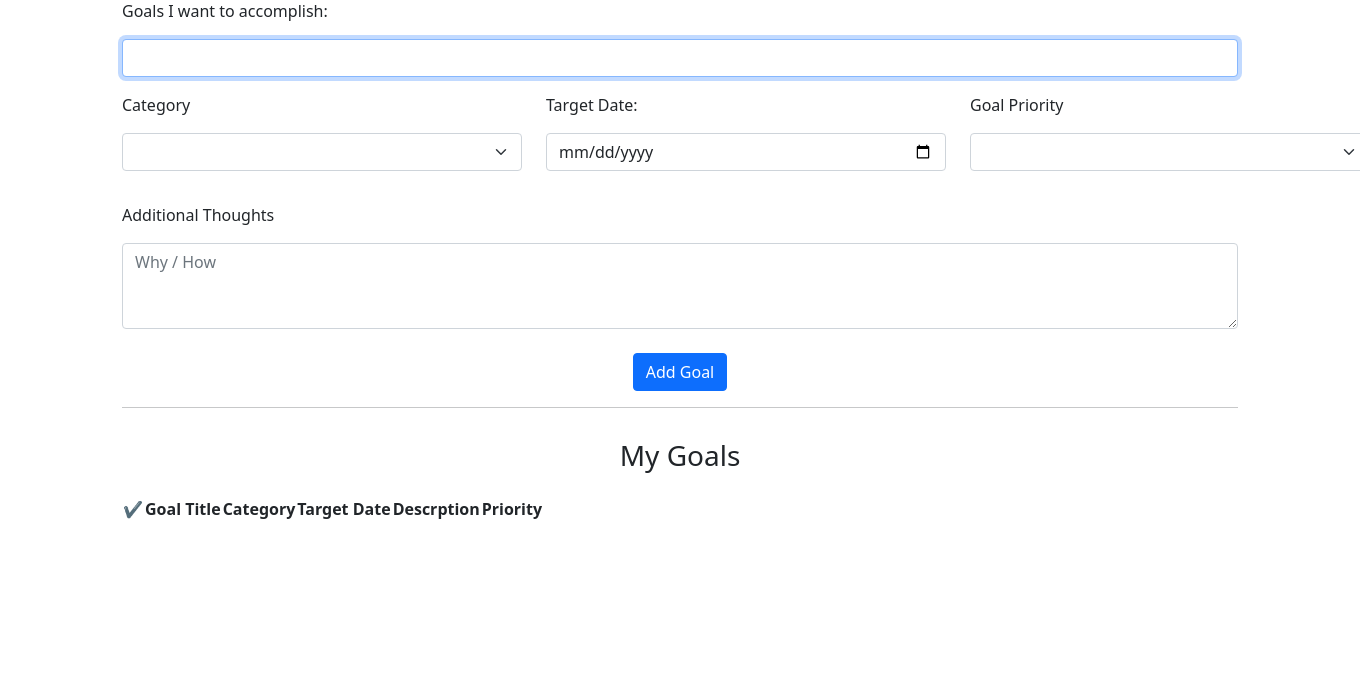
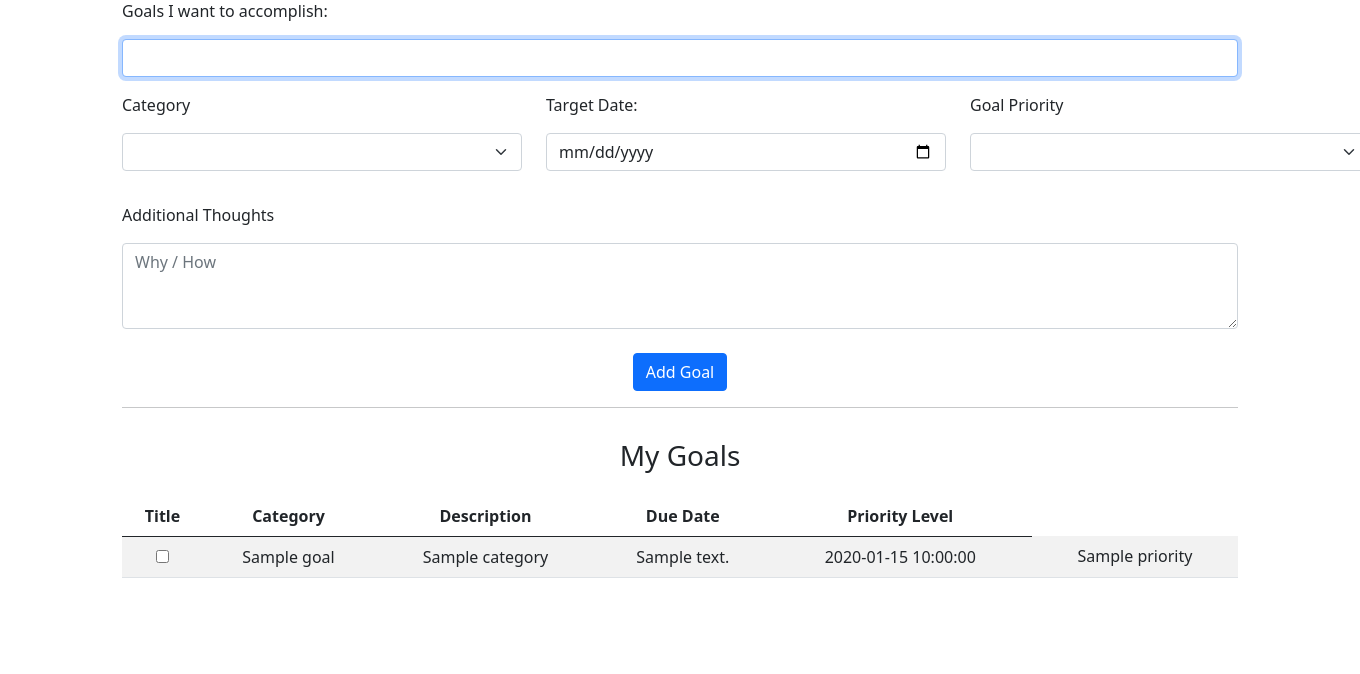
Before and after one commit to jliu0327/mental_health_tracker, a Flask app: template templates/goal.html in a window 1360 px wide; the page is wider, and only the part inside the window is pictured. Shown: the part 145-819 px from the top of that part. Before the commit the page ends 664 px from the top of that part, so only its background shows below. Run offline with Flask 3, Linux system fonts and the light colour scheme; the template is opened without the code that fills it: most values are stand-ins (such as "Sample title", 1, 10 or a date in 2020); lists and menus that the app fills with data are empty.

Commit message:
new html file

```diff
--- a/app.py
+++ b/app.py
@@ -141,6 +141,8 @@
                     (session["user_id"], entry_date, content))
         # Commit changes
         conn.commit()
+        conn.close()
+        return redirect("/entry")
 
     # Executes query and prepares the query, but does not return data
     cur.execute("SELECT date, content FROM entries WHERE user_id = ? ORDER BY date DESC", (session["user_id"],))
@@ -181,6 +183,7 @@
         conn.commit()
         # Close connection
         conn.close()
+        return redirect("/tracker")
     else:
         today = date.today()
         birthdate = date.today().replace(year=date.today().year - 10)
@@ -210,19 +213,40 @@
 
         # Insert data into table
         cur.execute("INSERT INTO goals (user_id, goal_title, category, description, due_date, priority) VALUES (?, ?, ?, ?, ?, ?)",
-                    session["user_id"], goals, category, description, due_date, priority)
+                    (session["user_id"], goals, category, description, due_date, priority))
         # Commit changes
         conn.commit()
+        conn.close()
+        return redirect("/goals")
 
-        # Show user's goals
-        cur.execute("SELECT * FROM goals WHERE user_id = ?", (session["user_id"],))
-        cur.fetchall()
-        # Close connection
-        conn.close()
+    # Show user's goals
+    cur.execute("SELECT * FROM goals WHERE user_id = ?", (session["user_id"],))
+    goals_data = cur.fetchall()
+    # Close connection
+    conn.close()
 
     today = date.today()
+    return render_template("goal.html", goals=goals_data, today=today, categories=CATEGORIES, priorities=PRIORITIES)
 
-    return render_template("goal.html", today=today)
+
+@app.route("/complete_goal", methods=["POST"])
+@login_required
+def complete_goal():
+    conn = db_connection()
+    cur = conn.cursor()
+
+    goal_id = request.form.get("goal_id")
+    # Always set to complete when checked
+    if request.form.get("completed"):
+        is_complete = 1
+    else:
+        is_complete = 0
+
+    cur.execute("UPDATE goals SET completed = ? WHERE id = ? AND user_id = ?", (is_complete, goal_id, session["user_id"]))
+    conn.commit()
+    conn.close()
+
+    return redirect("/goals")
 
 
 if __name__ == "__main__":
--- a/templates/goal.html
+++ b/templates/goal.html
@@ -15,6 +15,7 @@
         {% endif %}
     {% endwith %}
 
+    <!-- Form to create a goal -->
     <form action="/goals" method="post">
         <div class="am-1">Goals I want to accomplish:</div>
         <div class="mb-3">
@@ -51,23 +52,36 @@
         <div class="text-end text-center">
             <button class="btn btn-primary" type="submit">Add Goal</button>
         </div>
-
+    </form>
+    <!-- Visualization of goals table-->
     <hr>
-
     <h3 style="padding-top: 15px; padding-bottom: 15px;">My Goals</h3>
-        <table class="table-striped">
+    <table class="table table-striped">
         <thead>
             <tr>
-                    <th>✔</th>
-                    <th>Goal Title</th>
+                <th>Title</th>
                 <th>Category</th>
-                    <th>Target Date</th>
-                    <th>Descrption</th>
-                    <th>Priority</th>
+                <th>Description</th>
+                <th>Due Date</th>
+                <th>Priority Level</th>
             </tr>
         </thead>
         <tbody>
-
+            {% for goal in goals %}
+                <tr>
+                    <td>
+                        <form action="/complete_goal" method="post">
+                            <input type="hidden" name="goal_id" value="{{ goal['id'] }}">
+                            <input type="checkbox" name="completed" onchange="this.form.submit()" {% if goal['completed'] %}checked{% endif %}>
+                        </form>
+                    </td>
+                    <td>{{ goal['goal_title'] }}</td>
+                    <td>{{ goal['category'] }}</td>
+                    <td>{{ goal['description'] }}</td>
+                    <td>{{ goal['due_date'] }}</td>
+                    <td>{{ goal['priority'] }}</td>
+                </tr>
+            {% endfor %}
         </tbody>
     </table>
 </form>
```
Also changed, not shown: mental_health.db. Lines whose indentation alone changed are shown as unchanged.
